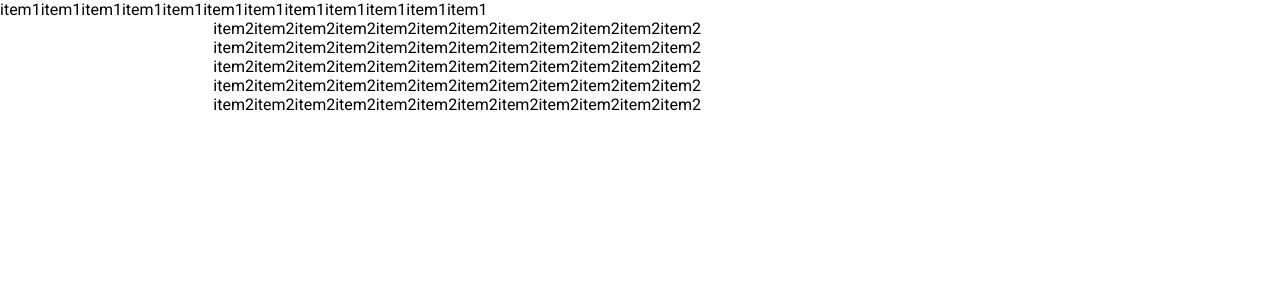
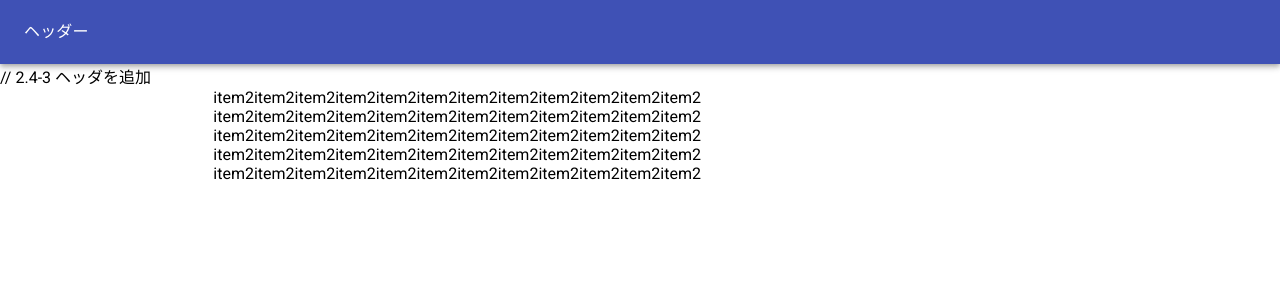
Before and after one commit to Remi-1201/Material-react, a React (Create React App) app in the folder material-react/: page / in a window 1280 px wide. Shown: the top 300 px of the page. Built offline with nearby package versions, Linux system fonts and the light colour scheme.

Commit message:
[add] 2.4-4 ヘッダーにMaterial-uiを適用

```diff
--- a/material-react/src/App.js
+++ b/material-react/src/App.js
@@ -1,13 +1,14 @@
 import logo from './logo.svg';
 import './App.css';
 import { Grid } from '@material-ui/core'; // 2.3-1 Gridの追加
+import Header from './components/Header'; // 2.4-3 ヘッダを追加
 
 function App() {
   return (
     // 2.3-2 Gridの追加
     <Grid container direction="column">
       <Grid item>
-        item1item1item1item1item1item1item1item1item1item1item1item1
+        <Header /> // 2.4-3 ヘッダを追加
       </Grid>
       <Grid item container>
         <Grid sm={2} /> {/* 2.3-3 左右の余白 */}
--- /dev/null
+++ b/material-react/src/components/Header.js
@@ -0,0 +1,17 @@
+// 2.4-4 ヘッダーにMaterial-uiを適用
+import { AppBar, Toolbar, Typography } from '@material-ui/core'
+
+import React from 'react'
+
+function Header() {
+    return (
+        // 2.4-4 ヘッダーなのでposition="static"に
+        <AppBar position="static">
+            <Toolbar>
+                <Typography>ヘッダー</Typography>
+            </Toolbar>
+        </AppBar>
+    )
+}
+
+export default Header
```
Also changed, not shown: 1 other file (tests, documents, lock files or other folders).
